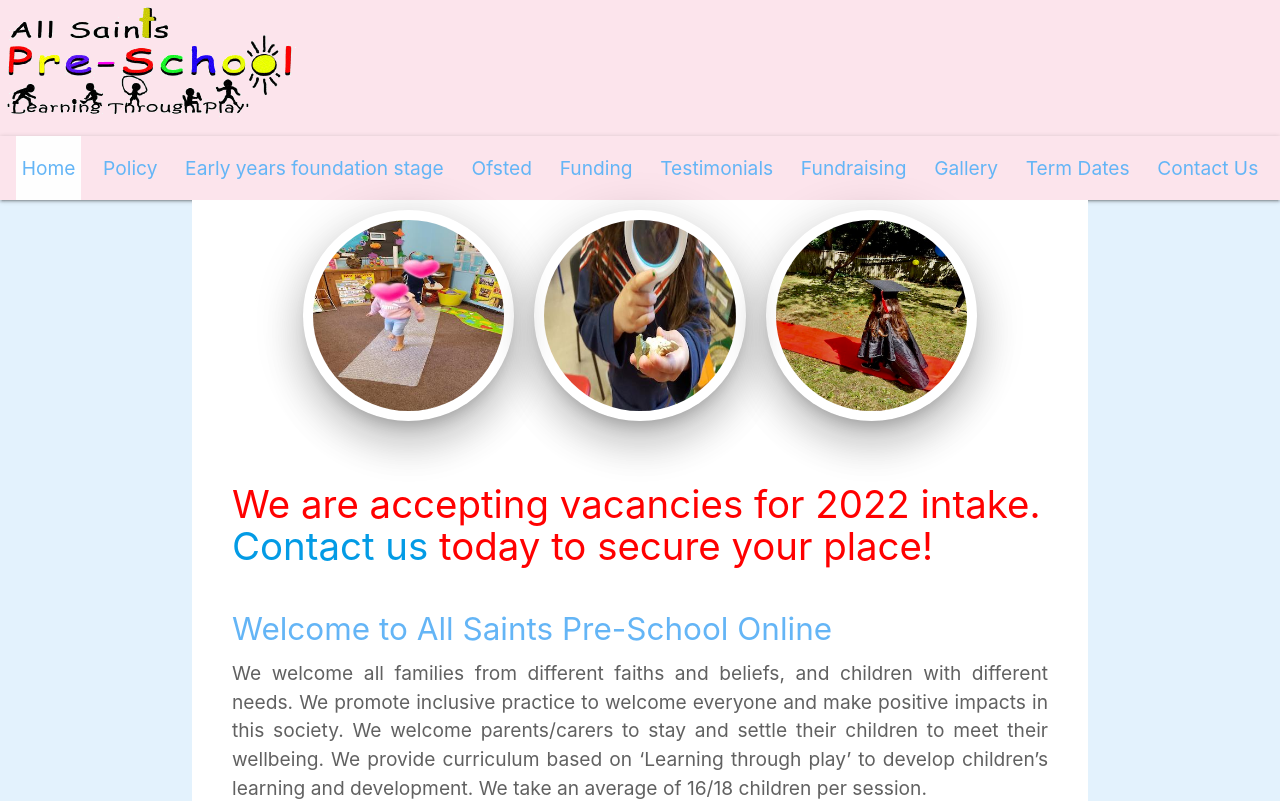
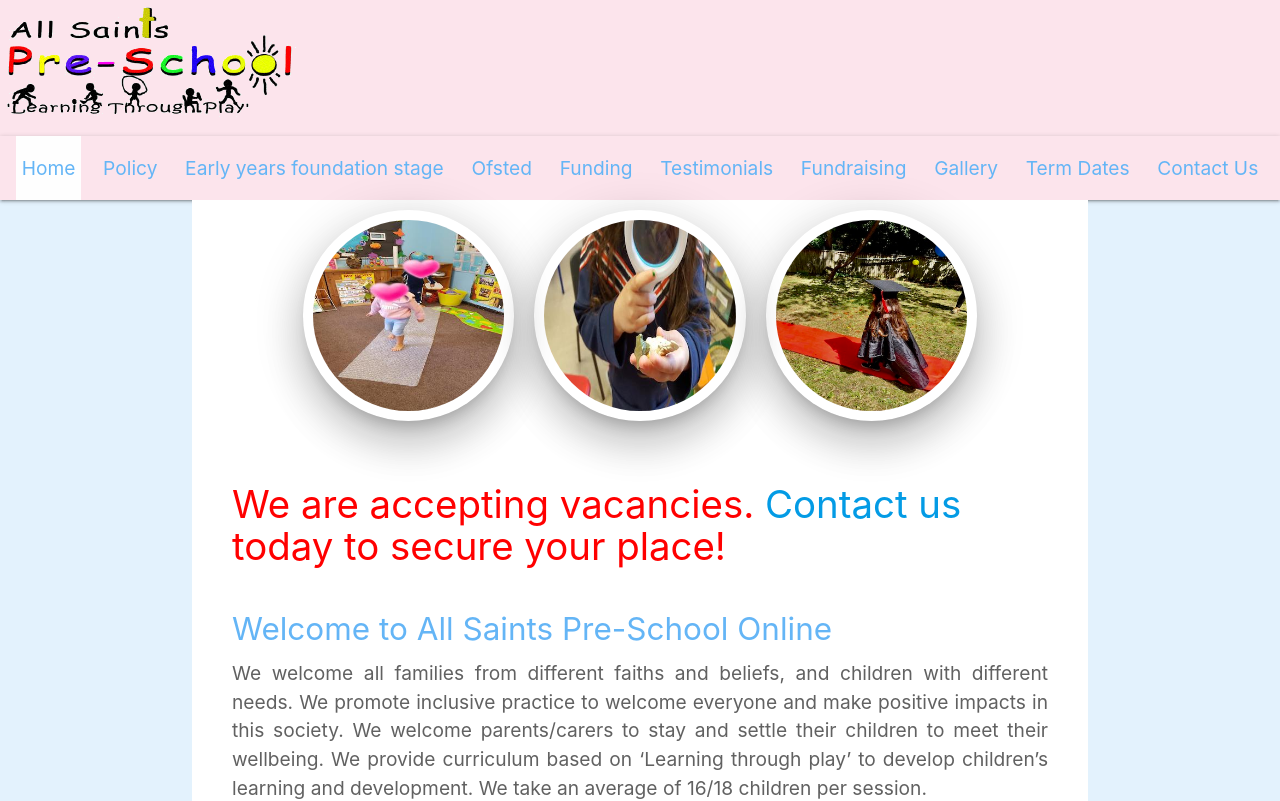
Before and after one commit to rajgthub/appdevdep, a React (Create React App) app: page / in a window 1280 px wide. Shown: the top 801 px of the page. Built offline with nearby package versions, Linux system fonts and the light colour scheme.

Commit message:
Removed year from vacancy alert.

```diff
--- a/src/components/VacancyAlert.js
+++ b/src/components/VacancyAlert.js
@@ -4,7 +4,7 @@
   return (
     <div className="alert_message">
       <h6 className="top_message">
-        We are accepting vacancies for 2022 intake.{" "}
+        We are accepting vacancies.{" "}
         <Link to="Contactus"> Contact us </Link>today to secure your place!
       </h6>
     </div>
```
